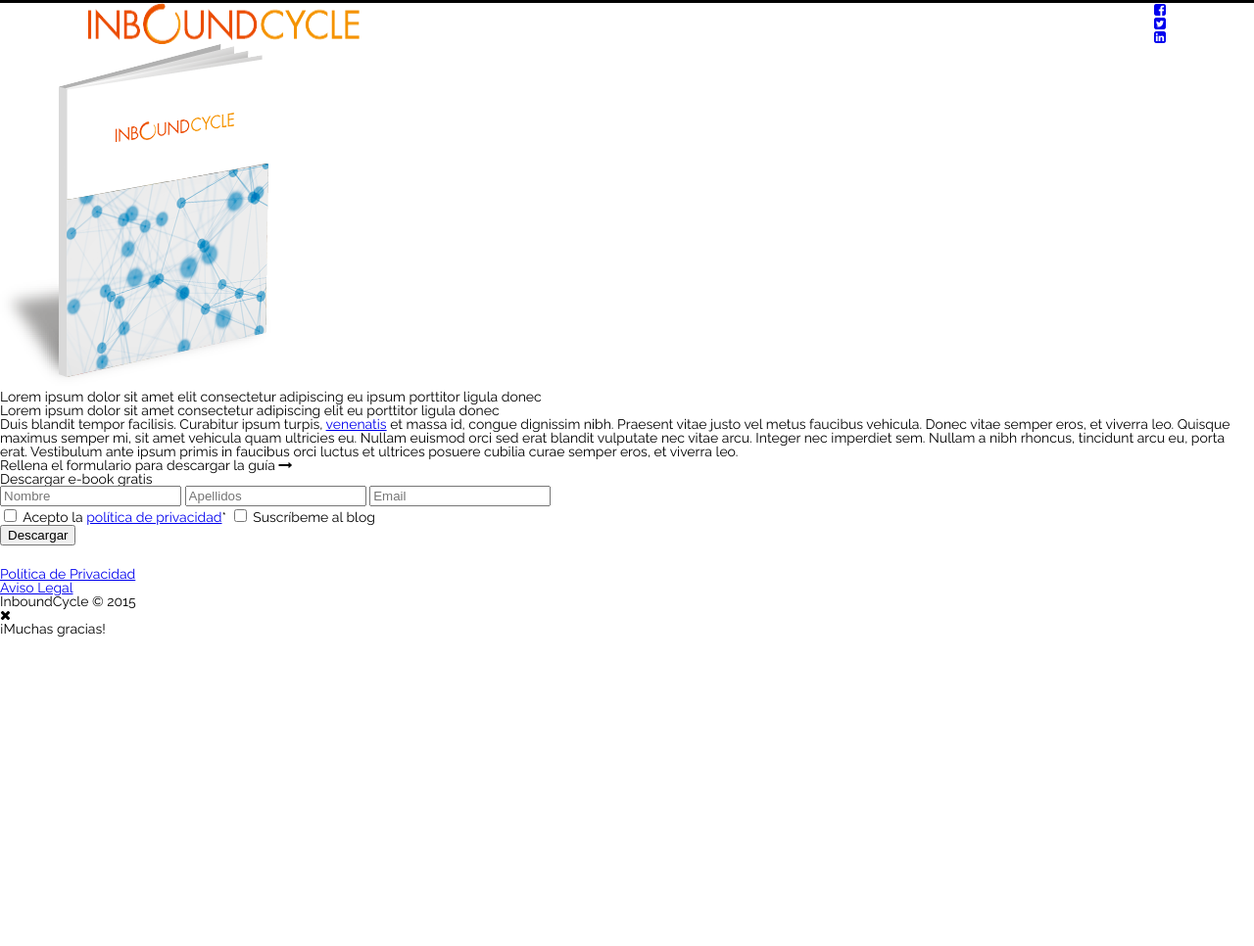
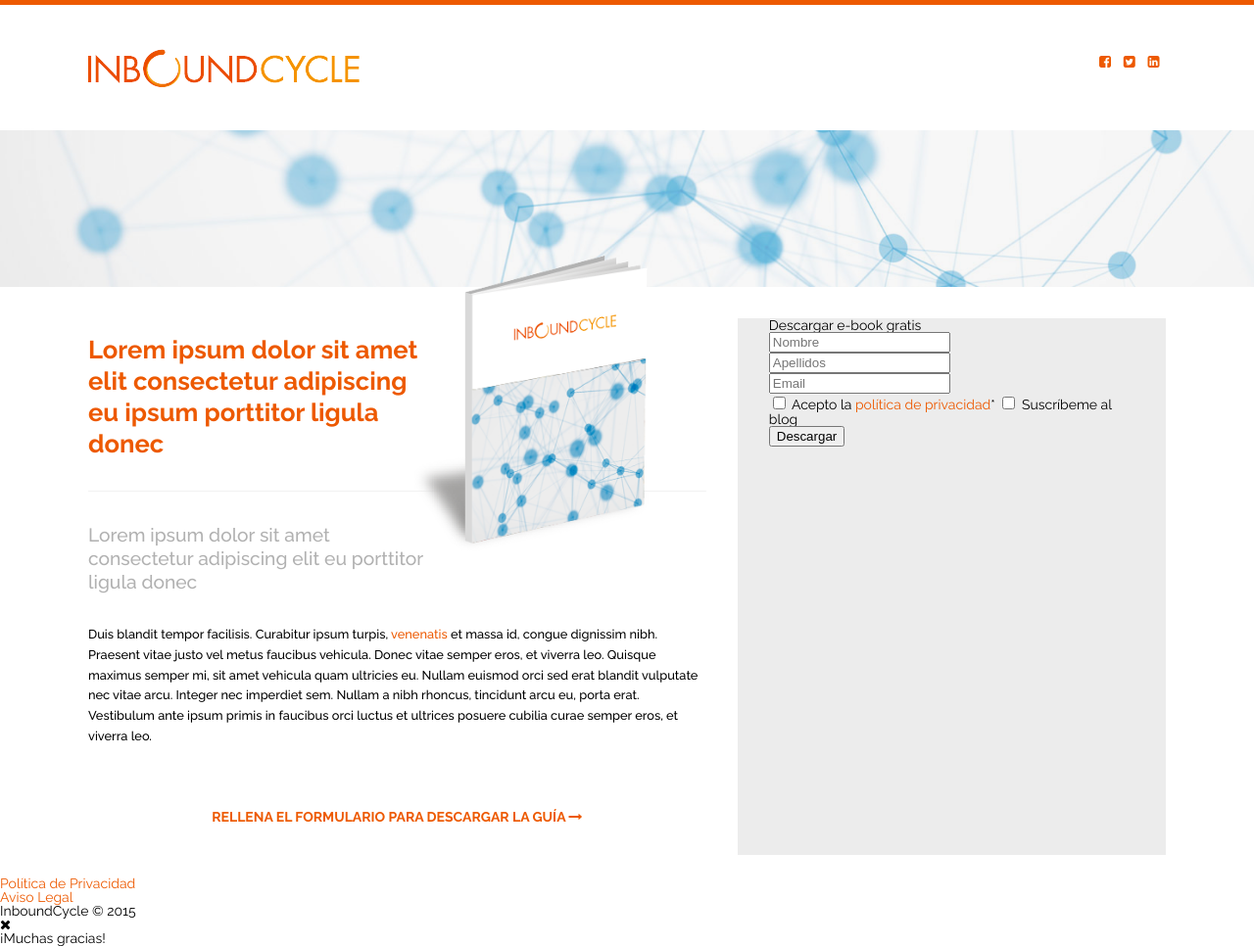
Before and after one commit to erwanriou/inboundcycke, a plain HTML site: page index.html in a window 1280 px wide. Shown: the whole page at 98% size. Before the commit the page ends 800 px from the top, so only its background shows below. Drawn offline with nearby package versions, Linux system fonts and the light colour scheme.

Commit message:
finishing the banner, including book positionning and starting form aside css configuration

```diff
--- a/css/style.css
+++ b/css/style.css
@@ -3,6 +3,7 @@
 body {
   font-size: 14px;
   font-family: 'Raleway', sans-serif;
+  /* As Helvetica Neu is a paid font i don't have, i took the similarest one in google fonts */
 }
 
 .container {
@@ -10,10 +11,18 @@ body {
   margin: 0 auto;
 }
 
+a {
+  text-decoration: none;
+  color: #ed5900;
+}
+
 /* Header and banner content */
 
 header {
-  border-top: 3px solid black;
+  display: flex;
+  align-items: center;
+  border-top: 5px solid #ed5900;
+  height: 8rem;
 }
 
 .headerMenu {
@@ -21,11 +30,97 @@ header {
   justify-content: space-between;
 }
 
+.social-icons {
+  display: flex;
+}
+
+.social-icons li {
+  padding: 0.4rem;
+}
+
+.social-icons i {
+  color: #ed5900;
+}
+
+.separator-image {
+  position: relative;
+  z-index: 1;
+  background: url("../img/separator-image.jpg") no-repeat;
+  /* we use the boxshadow in order to create the greycolor background on top of the image (as it was in photoshop). */
+  box-shadow: inset 0 0 0 1000px rgba(0,0,0,.05);
+  background-position: center;
+  background-size: cover;
+  height: 10rem;
+  opacity: 0.6;
+}
 
 /* Main content */
 
-/* Form */
+.wrapper {
+  display: flex;
+}
+
+section {
+  margin-top: 2rem;
+  margin-right: 2rem;
+  position: relative;
+  z-index: 1;
+  width: 950px;
+}
+
+section img {
+  /* we use the absolute position here to put the book on top of the banner here. */
+  position: absolute;
+  z-index: 2;
+  width: 250px;
+  padding: 3rem;
+  right: 0;
+  top: -7rem;
+}
+
+section h1 {
+  color: #ed5900;
+  font-weight: 600;
+  line-height: 2rem;
+  font-size: 1.6rem;
+  padding  : 1rem 45% 2rem 0 ;
+  border-bottom: 1px solid #f2f2f2 ;
+}
+
+section h2 {
+  color: #b1b1b1;
+  padding: 2rem 45% 2rem 0;
+  font-size: 1.2rem;
+  line-height: 1.5rem;
+  font-weight: 500;
+}
+
+section p {
+  line-height: 1.3rem;
+  padding-bottom: 2rem;
+  font-size: 0.8rem;
+  font-weight: 500;
+}
+
+section .emphasizes {
+  font-weight: 700;
+  color: #ed5900;
+  padding: 2rem 0;
+  text-transform: uppercase;
+  text-align: center;
+}
+
+/* Aside Form application */
+
+aside {
+  margin-top: 2rem;
+  padding: 0 2rem;
+  position: relative;
+  background-color: #ececec;
+}
 
 /* Footer */
 
 /* Popup */
+
+/* Media Queries */
--- a/index.html
+++ b/index.html
@@ -40,7 +40,7 @@
   <!-- Separator Image -->
   <div class="separator-image"></div>
   <!-- Container -->
-  <div class="wrapper">
+  <div class="wrapper container">
     <section>
       <!-- Ebook -->
       <img src="img/ebook.png" class="ebook" alt="E-book genérico de InboundCycle">
```
